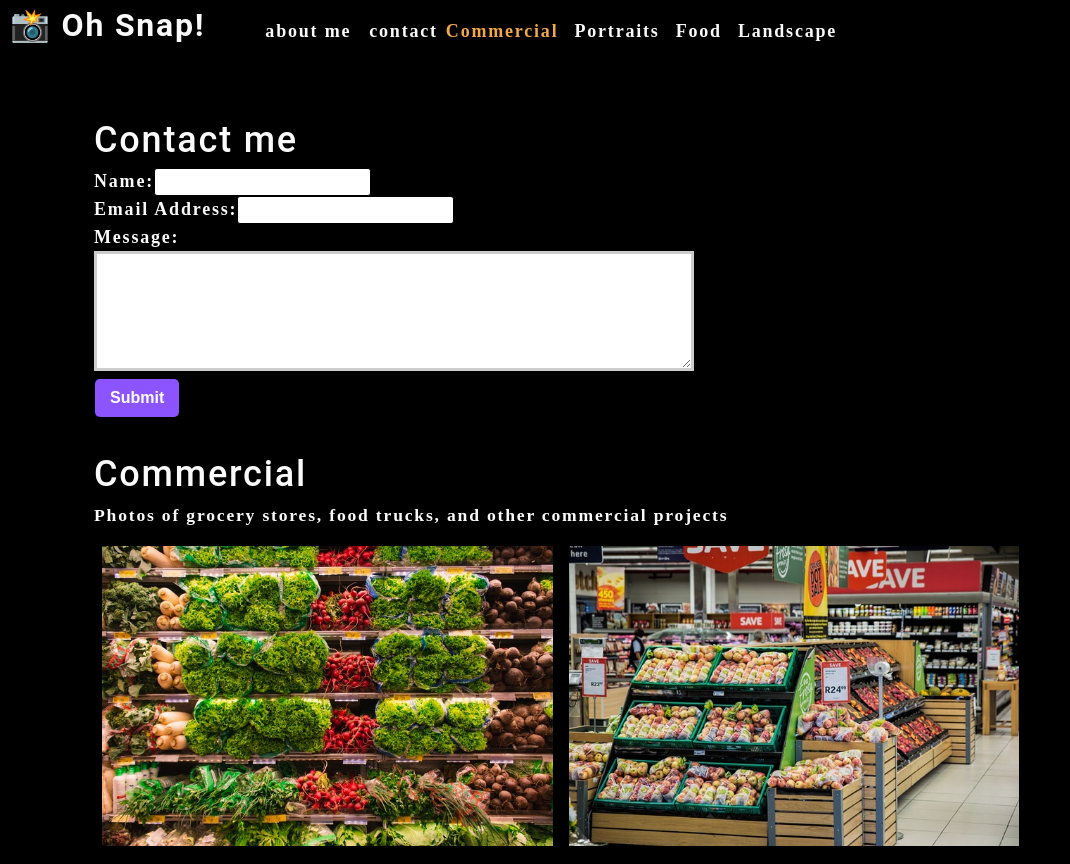
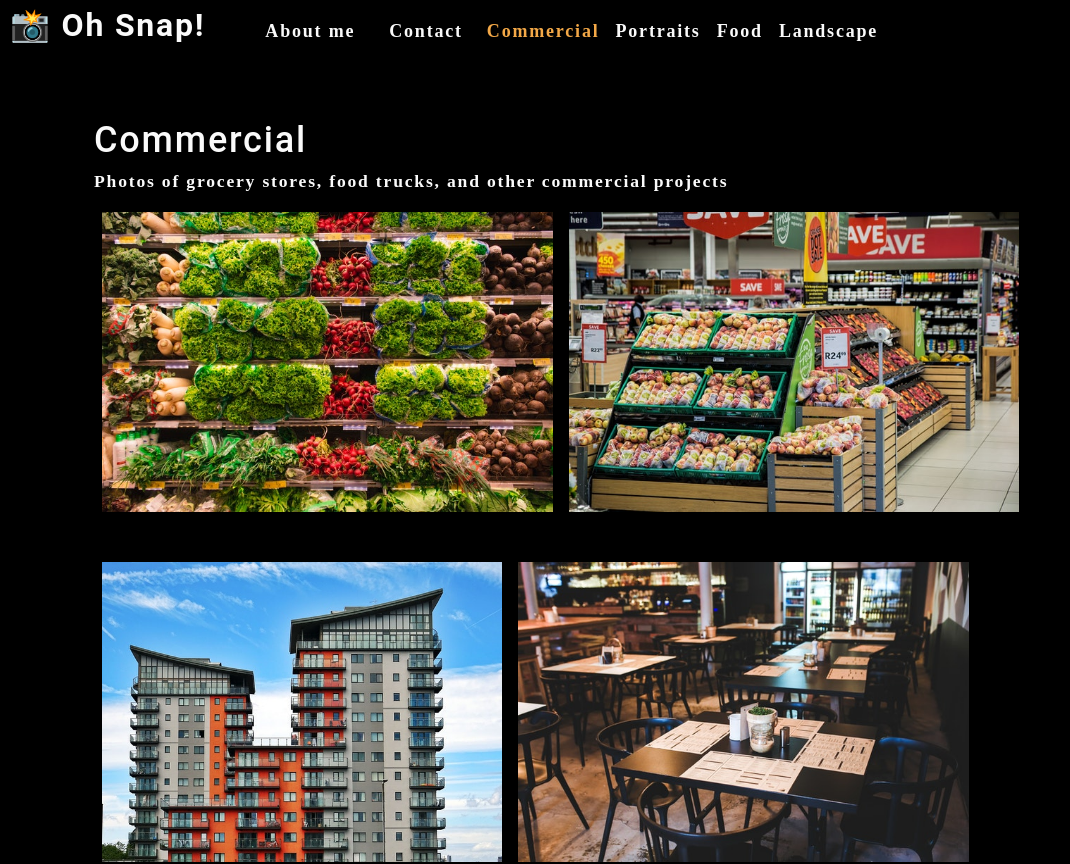
Before and after one commit to scottrohrig/oh-snap, a React (Create React App) app: page / in a window 1280 px wide. Shown: the top 864 px of the page, without its empty margins (0-1070 px from the left). Built offline with nearby package versions, Linux system fonts and the light colour scheme.

Commit message:
SPA! - add conditional rendering to nav tabs

```diff
--- a/src/App.js
+++ b/src/App.js
@@ -15,6 +15,7 @@ function App() {
   ] );
 
   const [ currentCategory, setCurrentCategory ] = useState( categories[ 0 ] );
+  const [ contactSelected, setContactSelected ] = useState( false );
 
   return (
     // React.createElement("div", : props {}, : children [
@@ -26,11 +27,18 @@ function App() {
         categories={ categories }
         setCurrentCategory={ setCurrentCategory }
         currentCategory={ currentCategory }
+        contactSelected={ contactSelected }
+        setContactSelected={ setContactSelected }
       />
       <main>
-        <ContactForm></ContactForm>
-        <Gallery currentCategory={ currentCategory } ></Gallery>
-        <About />
+        { !contactSelected ? (
+          <>
+            <Gallery currentCategory={ currentCategory }></Gallery>
+            <About />
+          </>
+        ) : (
+          <ContactForm></ContactForm>
+        ) }
       </main>
     </div>
   );
--- a/src/components/Contact/index.js
+++ b/src/components/Contact/index.js
@@ -1,18 +1,41 @@
 import React, { useState } from 'react';
+import { validateEmail } from '../../utils/helpers';
 
 function ContactForm() {
 
   const [ formState, setFormState ] = useState( { name: '', email: '', message: '' } );
 
+  const [ errorMessage, setErrorMessage ] = useState( '' );
   const { name, email, message } = formState;
 
   function handleChange( e ) {
-    setFormState( { ...formState, [ e.target.name ]: e.target.value } );
+    if ( e.target.name === 'email' ) {
+      const isValid = validateEmail( e.target.value );
+      if ( !isValid ) {
+        setErrorMessage( 'Email address is invalid.' );
+      } else {
+        setErrorMessage( '' );
+      }
+    } else {
+      if ( !e.target.value.length ) {
+        setErrorMessage( `${ e.target.name } is required.` );
+      } else {
+        setErrorMessage( '' );
+      }
+    }
+
+    if ( !errorMessage ) {
+      setFormState( { ...formState, [ e.target.name ]: e.target.value } );
+      console.log( 'Handle Form' );
+    }
   }
 
   function handleSubmit( e ) {
     e.preventDefault();
-    console.log( formState );
+    if ( !errorMessage ) {
+      console.log( 'Submit Form', formState );
+    }
+
   }
 
   return (
@@ -21,15 +44,22 @@ function ContactForm() {
       <form id='contact-form' onSubmit={ handleSubmit }>
         <div>
           <label htmlFor="name">Name:</label>
-          <input type="text" name='name' defaultValue={ name } onChange={ handleChange } />
+          <input type="text" name='name' defaultValue={ name } onBlur={ handleChange } />
         </div>
         <div>
           <label htmlFor="email">Email Address:</label>
-          <input type="email" name='email' defaultValue={ email } onChange={ handleChange } />
+          <input type="email" name='email' defaultValue={ email } onBlur={ handleChange } />
         </div>
         <div>
           <label htmlFor="message">Message:</label>
-          <textarea name='message' rows='5' defaultValue={ message } onChange={ handleChange } />
+          <textarea name='message' rows='5' defaultValue={ message } onBlur={ handleChange } />
+        </div>
+        <div>
+          { errorMessage && (
+            <div>
+              <p className='error-text'>{ errorMessage }</p>
+            </div>
+          ) }
         </div>
         <button type="submit">Submit</button>
       </form>
--- a/src/components/Nav/index.js
+++ b/src/components/Nav/index.js
@@ -7,7 +7,9 @@ const Nav = ( props ) => {
     // ask why this is an empty array?
     categories = [],
     setCurrentCategory,
-    currentCategory
+    currentCategory,
+    contactSelected,
+    setContactSelected
   } = props;
 
   useEffect( () => {
@@ -28,20 +30,25 @@ const Nav = ( props ) => {
             <a
               data-testid='about'
               href="#about"
-              onClick={ () => { 'about'; } }>
-              about me
+              onClick={ () => { setContactSelected( false ); } }>
+              About me
             </a>
           </li>
-          <li><span onClick={ () => { 'contact'; } } >contact</span></li>
+          <li className={ `mx-2 ${ contactSelected && 'navActive' }` } >
+            <span onClick={ () => { setContactSelected( true ); } } >Contact</span>
+          </li>
           { categories.map( ( category ) => (
             <li
-              className={ `mx-1 ${ currentCategory.name === category.name && 'navActive' }` }
-              key={ category.name } >
+              className={ `mx-1 ${ currentCategory.name === category.name && !contactSelected && 'navActive'
+                }` }
+              key={ category.name }
+            >
               <span
                 onClick={ () => {
                   // when the nav link is clicked the currentCategory is set
                   // to category object matching the name of the clicked category
                   setCurrentCategory( category );
+                  setContactSelected( false );
                 } }
               >
                 { capitalizeFirstLetter( category.name ) }
```
